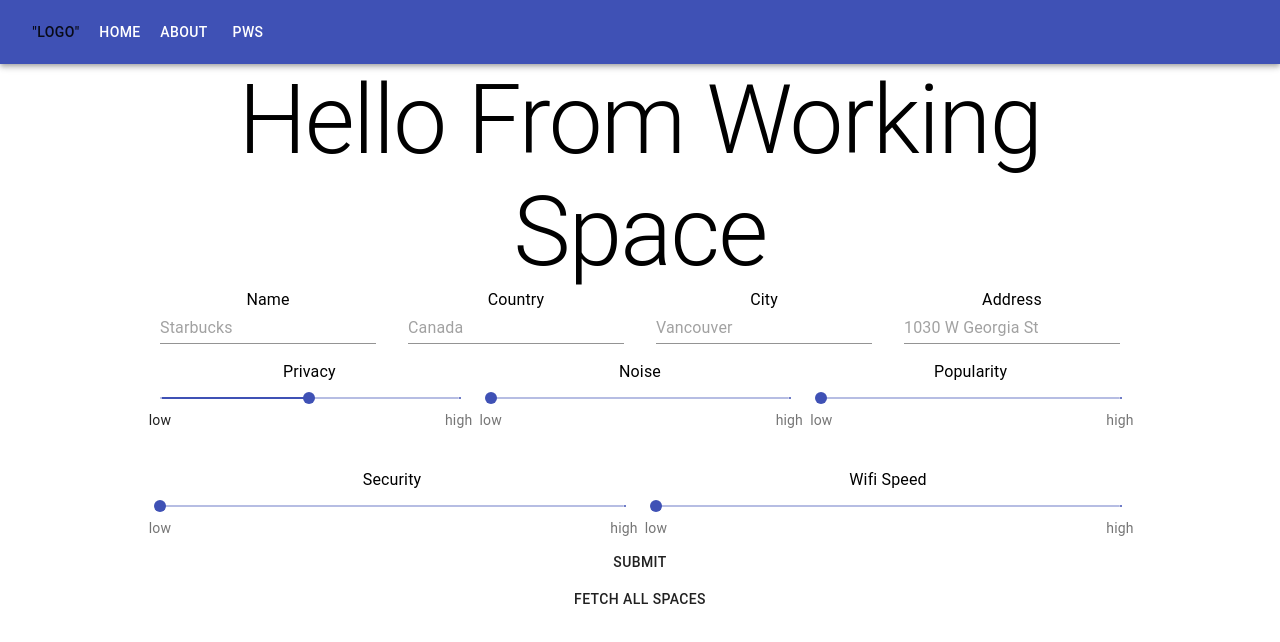
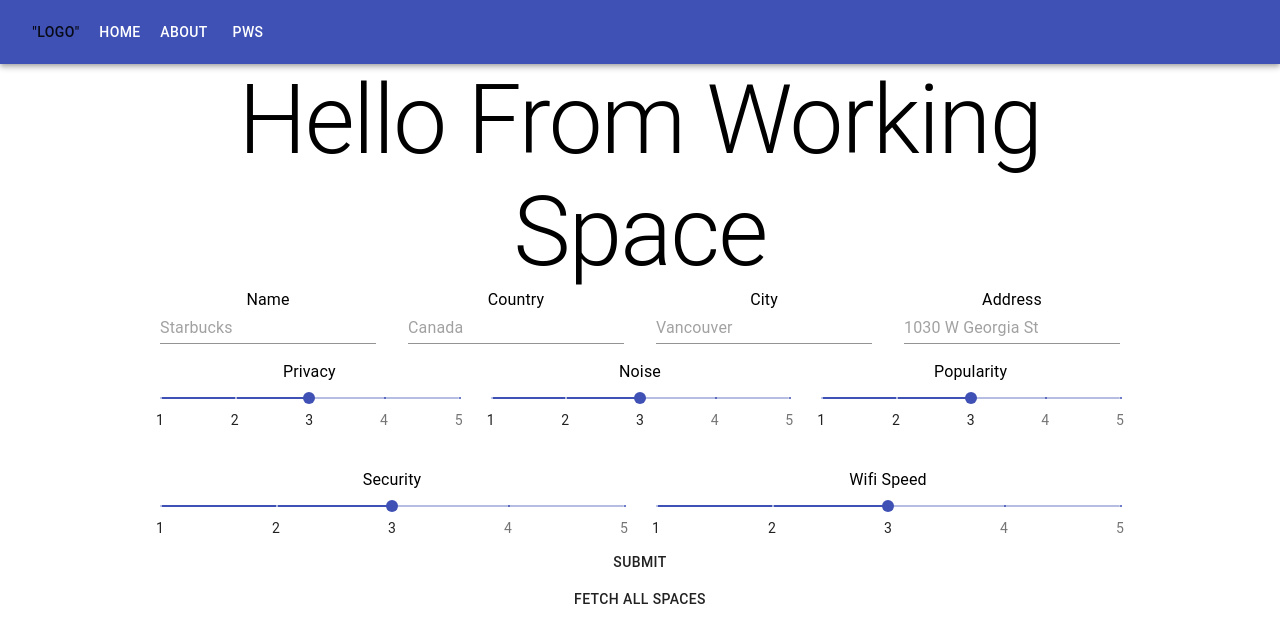
Before and after one commit to ColeMontagano/PWS, a React (Create React App) app in the folder frontend/: page /pws in a window 1280 px wide. Shown: the top 642 px of the page. Built offline with nearby package versions, Linux system fonts and the light colour scheme; no server answers.

Commit message:
removed formik

```diff
--- a/frontend/package.json
+++ b/frontend/package.json
@@ -5,7 +5,6 @@
   "dependencies": {
     "@material-ui/core": "^4.9.0",
     "axios": "^0.19.1",
-    "formik": "^2.1.2",
     "react": "^16.9.0",
     "react-dom": "^16.9.0",
     "react-router-dom": "^5.0.1",
--- a/frontend/src/components/navbar.jsx
+++ b/frontend/src/components/navbar.jsx
@@ -16,7 +16,7 @@ class Navbar extends Component {
 								"LOGO"
 							</Button>
 						</Typography>
-						<Button color="inherit" exact component={Link} to="/">
+						<Button color="inherit" component={Link} to="/">
 							Home
 						</Button>
 						<Button color="inherit" component={Link} to="/about">
--- a/frontend/src/components/workingspaces/main.jsx
+++ b/frontend/src/components/workingspaces/main.jsx
@@ -7,7 +7,7 @@ class WorkingSpaces extends Component {
     render() {
         return(
             <div className="workingSpaces">
-     <Typography classname="header" variant="h1">
+     <Typography className="header" variant="h1">
           Hello From Working Space
      </Typography>
 
--- a/frontend/src/components/workingspaces/newspace.jsx
+++ b/frontend/src/components/workingspaces/newspace.jsx
@@ -1,26 +1,58 @@
 import React, {Component} from 'react'
-// import {Grid, Grid, Button, Form, FormControl, Typography, TextField, Slider} from 'reactstrap'
-import { makeStyles, FormControl, FormGroup, Typography, Slider, Grid, TextField, Button } from '@material-ui/core';
-import { useFormik } from 'formik'
+import { Typography, Slider, Grid, TextField, Button } from '@material-ui/core';
 import axios from 'axios'
 
-const NewSpace = () => {
+class NewSpace extends Component {
+    constructor(props){
+        super(props)
+        this.state = {
+            name: '',
+            country: '',
+            city: '',
+            address: '',
+            privacy: 3,
+            noise: 3,
+            popularity: 3,
+            security: 3,
+            wifiSpeed: 3
+        }
+    }
 
 
-    const formik = useFormik({
-        initialValues: { name: '', country: '', city: '', address: '',privacy: 3, noise: 3, popularity: 3, security: 3, wifiSpeed: 3},
-        onSubmit: values => { axios.post('http://localhost:8080/workingspace', { values }) }
+    handleSubmit = (e) => {
+        axios.post('http://localhost:8080/workingspace', this.state)
+        e.preventDefault()
+    }
+
+
+    render() {
+        this.handleChange = (e, value) => {
+            const fieldValue = (e.target.type !== 'text' ? value : e.target.value)
+         this.setState({
+             [e.target.id] : fieldValue
          })
-
+        }
 
             const marks = [
                 {
                     value: 1,
-            label: 'low',
+                    label: '1',
+                },
+                {
+                    value: 2,
+                    label: '2',
+                },
+                {
+                    value: 3,
+                    label: '3',
+                },
+                {
+                    value: 4,
+                    label: '4',
                 },
                 {
                     value: 5,
-            label: 'high'
+                    label: '5'
                 }
             ];
 
@@ -28,33 +60,31 @@ const NewSpace = () => {
                 return `${value}`;
             }
 
-
-
-    return (
-        <form onSubmit={formik.handleSubmit}>
+    return(
+        <form onSubmit={this.handleSubmit}>
             <Grid container spacing={4}>
                 <Grid item xs={3}>
 
                     <Typography for='name'>Name</Typography>
-                    <TextField type='text' id='name' name='name' placeholder='Starbucks' value={formik.values.name} onChange={formik.handleChange} />
+                    <TextField type='text' id='name' name='name' placeholder='Starbucks' onChange={this.handleChange} />
 
                 </Grid>
                 <Grid item xs={3}>
 
                     <Typography for='country'>Country</Typography>
-                    <TextField type='text' id='country' name='country' placeholder='Canada' value={formik.values.country} onChange={formik.handleChange} />
+                    <TextField type='text' id='country' name='country' placeholder='Canada' onChange={this.handleChange} />
 
                 </Grid>
                 <Grid item xs={3}>
 
                     <Typography for='city'>City</Typography>
-                    <TextField type='text' id='city' name='city' placeholder='Vancouver' value={formik.values.city} onChange={formik.handleChange} />
+                    <TextField type='text' id='city' name='city' placeholder='Vancouver' onChange={this.handleChange} />
 
                 </Grid>
                 <Grid item xs={3}>
 
                     <Typography for='address'>Address</Typography>
-                    <TextField type='text' id='address' name='address' placeholder='1030 W Georgia St' value={formik.values.address} onChange={formik.handleChange} />
+                    <TextField type='text' id='address' name='address' placeholder='1030 W Georgia St' onChange={this.handleChange} />
 
                 </Grid>
 
@@ -62,33 +92,33 @@ const NewSpace = () => {
 
             <Grid container spacing={4}>
                 <Grid item xs={4}>
-                    <Typography id="privacy">Privacy</Typography>
-                    <Slider name="privacy" step={1} marks={marks} min={1} max={5} onChange={formik.handleChange} valueLabelDisplay="auto" defaultValue={3} value={formik.values.privacy}/>
+                    <Typography >Privacy</Typography>
+                    <Slider id='privacy' value={this.state.privacy} step={1} marks={marks} min={1} max={5} onChange={this.handleChange} valueLabelDisplay="auto" />
 
                 </Grid>
 
                 <Grid item xs={4}>
 
                     <Typography>Noise</Typography>
-                    <Slider name='noise' getAriaValueText={valuetext} step={1} marks={marks} min={1} max={5}  onChange={formik.handleChange} valueLabelDisplay="auto"/>
+                    <Slider id='noise' value={this.state.noise} step={1} marks={marks} min={1} max={5}  onChange={this.handleChange} valueLabelDisplay="auto"/>
 
                 </Grid>
                 <Grid item xs={4}>
 
                     <Typography>Popularity</Typography>
-                    <Slider name='popularity' getAriaValueText={valuetext} step={1}  marks={marks} min={1} max={5} onChange={formik.handleChange} valueLabelDisplay="auto"/>
+                    <Slider id='popularity' value={this.state.popularity} step={1}  marks={marks} min={1} max={5} onChange={this.handleChange} valueLabelDisplay="auto"/>
 
                 </Grid>
                 <Grid item xs={6}>
 
                     <Typography>Security</Typography>
-                    <Slider name='security' getAriaValueText={valuetext} step={1}  marks={marks} min={1} max={5} v onChange={formik.handleChange} valueLabelDisplay="auto"/>
+                    <Slider id='security' value={this.state.security} step={1}  marks={marks} min={1} max={5} onChange={this.handleChange} valueLabelDisplay="auto"/>
 
                 </Grid>
                 <Grid item xs={6}>
 
                     <Typography>Wifi Speed</Typography>
-                    <Slider name='wifiSpeed' getAriaValueText={valuetext} step={1}  marks={marks} min={1} max={5} onChange={formik.handleChange} valueLabelDisplay="auto"/>
+                    <Slider id='wifiSpeed' value={this.state.wifiSpeed} step={1}  marks={marks} min={1} max={5} onChange={this.handleChange} valueLabelDisplay="auto"/>
 
                 </Grid>
 
@@ -98,7 +128,7 @@ const NewSpace = () => {
             <Button type='submit'>Submit</Button>
         </form>
     )
-
+}
 }
 
 export default NewSpace
```
Also changed, not shown: 1 other file (tests, documents, lock files or other folders). Lines whose indentation alone changed are shown as unchanged.
